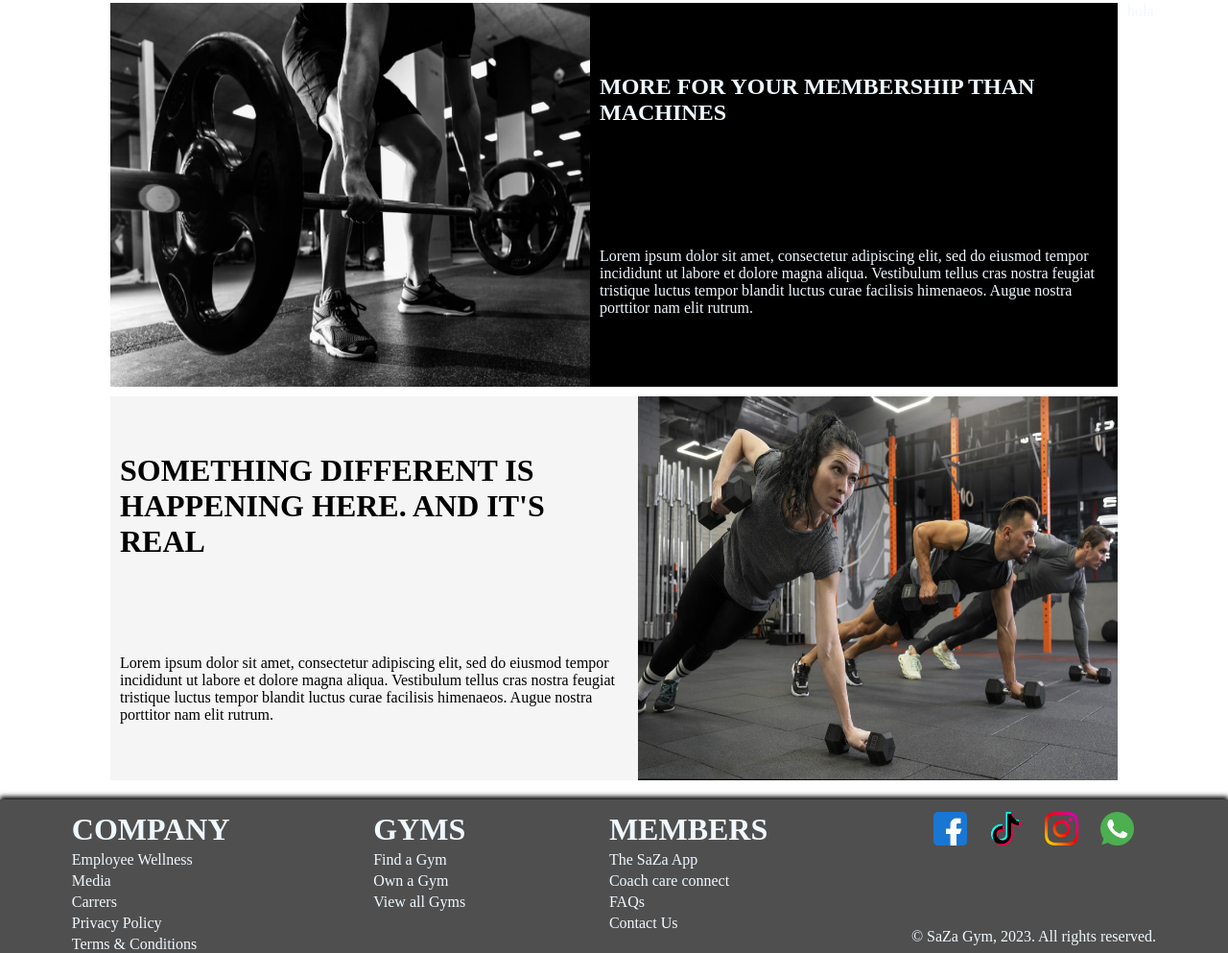
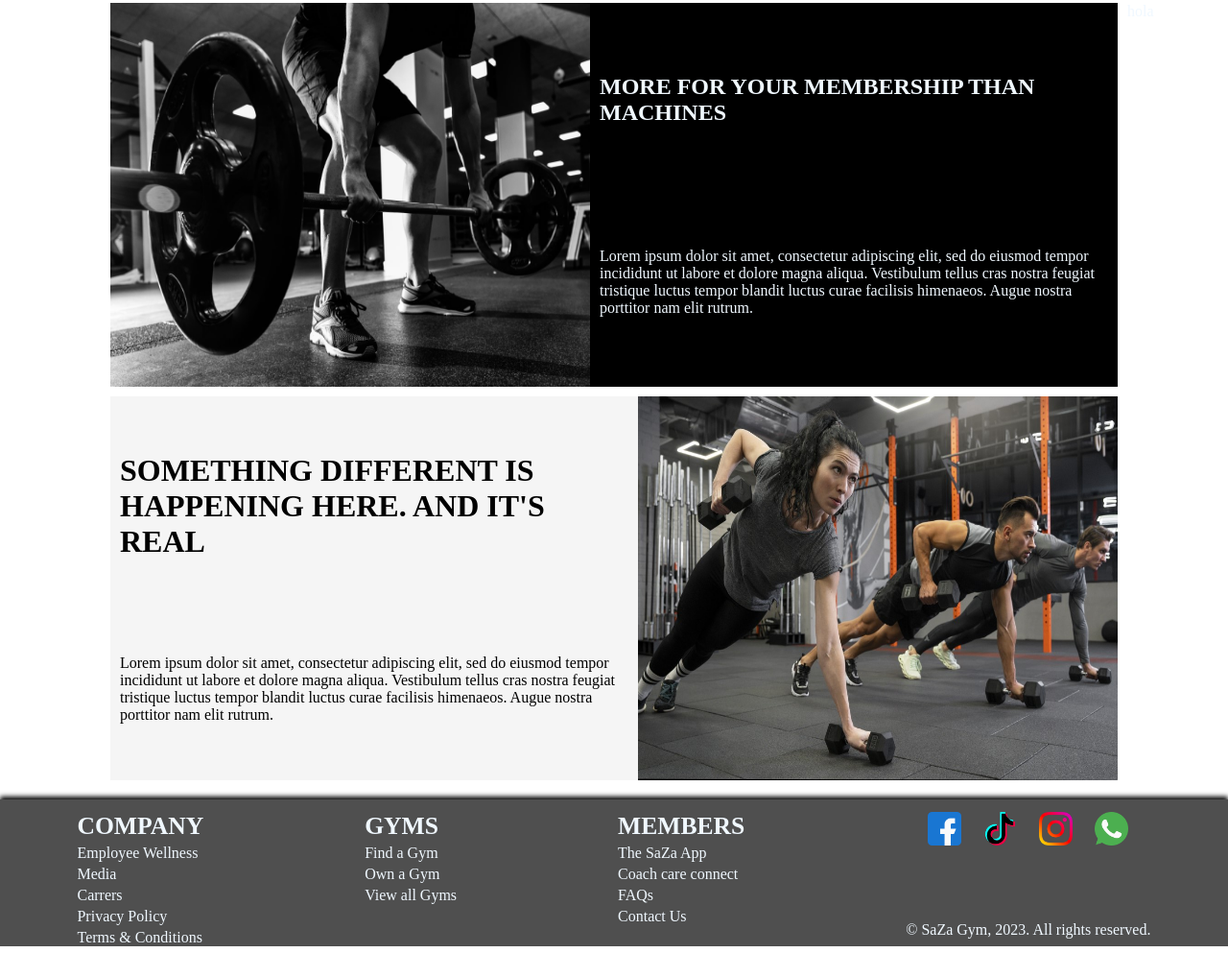
Before and after one commit to Nedhel/saza-gym, a plain HTML site: page index.html in a window 1280 px wide. Shown: the part 807-1800 px from the top of the page at 96% size. Drawn offline with Linux system fonts and the light colour scheme.

Commit message:
footer responsive added

```diff
--- a/css/style.css
+++ b/css/style.css
@@ -73,11 +73,17 @@ a {
 /* --------------Style for Footer ---------------*/
 footer {
     display: flex;
+    flex-wrap: wrap;
+    gap: 7px;
     justify-content: space-around;
     align-items: flex-start;
     background-color: rgba(60, 60, 60, 0.9);
     box-shadow: 0 -3px 5px black;
     padding-top: 1%;
+}
+
+footer h1 {
+    font-size: 4vw;
 }
 
 footer>div {
@@ -108,6 +114,12 @@ footer li {
 
 .social-media img:hover {
     filter: drop-shadow(0 3px 2px aliceblue);
+}
+
+@media only screen and (min-width:760px) {
+    footer h1 {
+        font-size: 2vw;
+    }
 }
 
 /* --------------Style for INDEX sec ---------------*/
```
